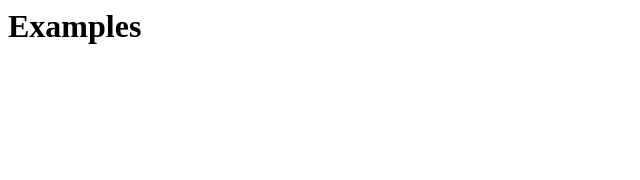
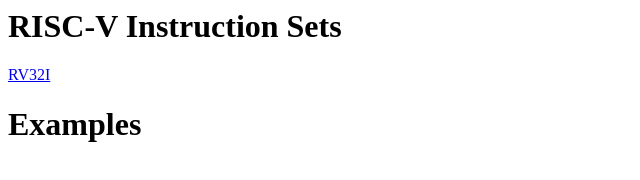
Before and after one commit to davidcastells/riscvisacoverage, a plain HTML site: page docs/index.html in a window 1280 px wide. Shown: the whole page, without its empty margins (0-640 px from the left). Drawn offline with Linux system fonts and the light colour scheme.

Commit message:
Update index.html

```diff
--- a/docs/index.html
+++ b/docs/index.html
@@ -1,4 +1,7 @@
 <html>
+  <h1>RISC-V Instruction Sets</h1>
+  <a href="RV32I/index.html">RV32I</a>
+
   <h1>Examples</h1>
 
 </html>
```
